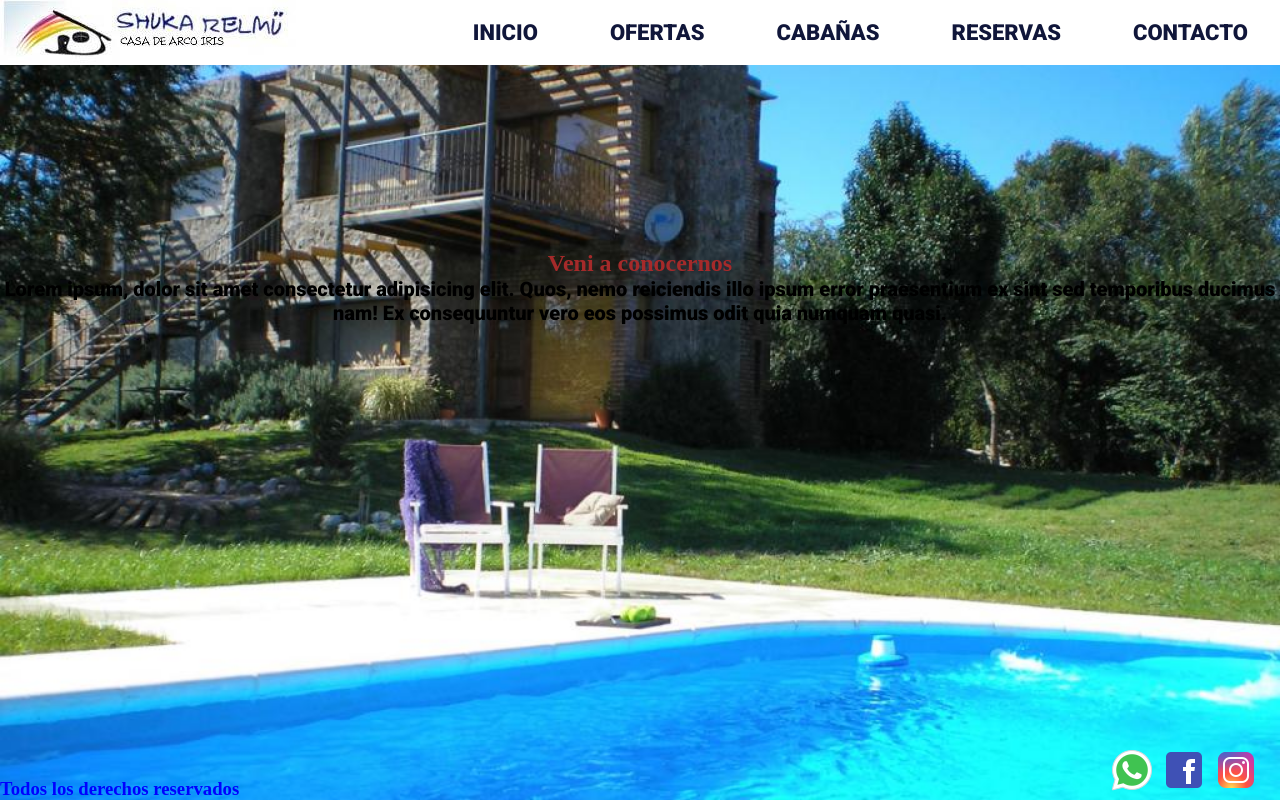
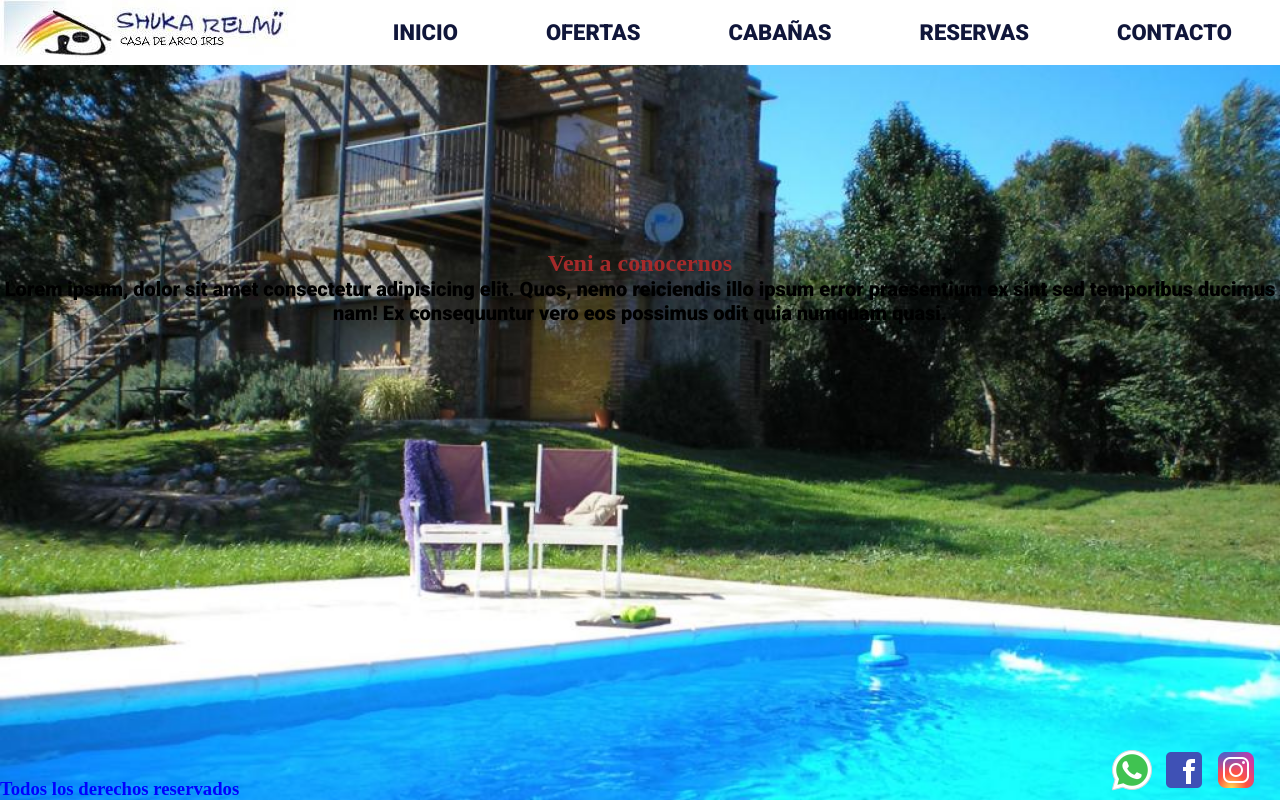
Before and after one commit to santimeynet/tomato-clase-11, a plain HTML site: page index.html in a window 1280 px wide. Drawn offline with Linux system fonts and the light colour scheme.

```diff
--- a/css/styles.css
+++ b/css/styles.css
@@ -40,14 +40,14 @@
     display: flex;
     gap: 40px;
 }
-
+/* version dos */
 header nav ul li{
     color: whitesmoke;
     font-size: 22px;
     font-weight: bold;
     font-family: 'Roboto', sans-serif;
     position: sticky;
-    margin-right: 2rem;
+    margin-right: 3rem;
 }
 header nav ul li a{
     color: rgb(16, 22, 58);
```
